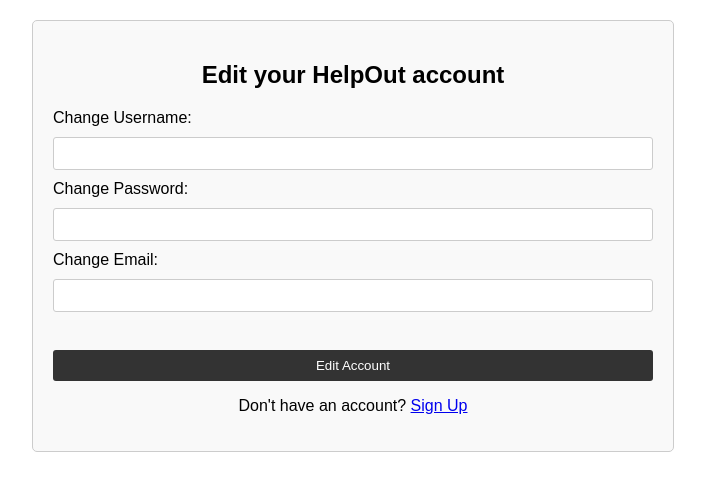
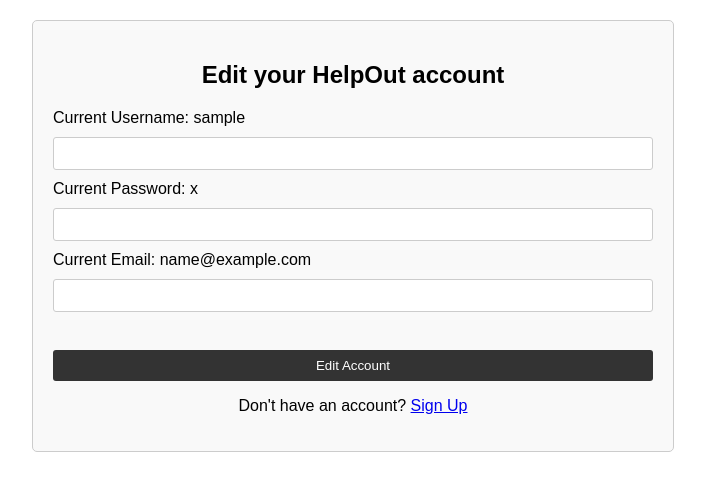
Before and after one commit to jacob-sasser/ITSC-3155-FINAL, a Flask app: template templates/edit_account.html in a window 1280 px wide. Shown: the part 38-529 px from the top of the page, without its empty margins (287-992 px from the left). Run offline with Flask 3, Linux system fonts and the light colour scheme; the template is opened without the code that fills it: most values are stand-ins (such as "Sample title", 1, 10 or a date in 2020).

Commit message:
Update edit_account.html

```diff
--- a/templates/edit_account.html
+++ b/templates/edit_account.html
@@ -87,13 +87,13 @@
   <div class="container">
     <h2>Edit your HelpOut account</h2>
     <form action="#" method="POST">
-      <label for="new_username">Change Username:</label>
+      <label for="new_username">Current Username:  {{username}}</label>
       <input type="text" id="new_username" name="new_username">
 
-      <label for="new_password">Change Password:</label>
+      <label for="new_password">Current Password:  {{password}} </label>
       <input type="password" id="new_password" name="new_password">
 
-      <label for="new_email">Change Email:</label>
+      <label for="new_email">Current Email: {{Email}}</label>
       <input type="email" id="new_email" name="new_email" >
 
       <br>
```
